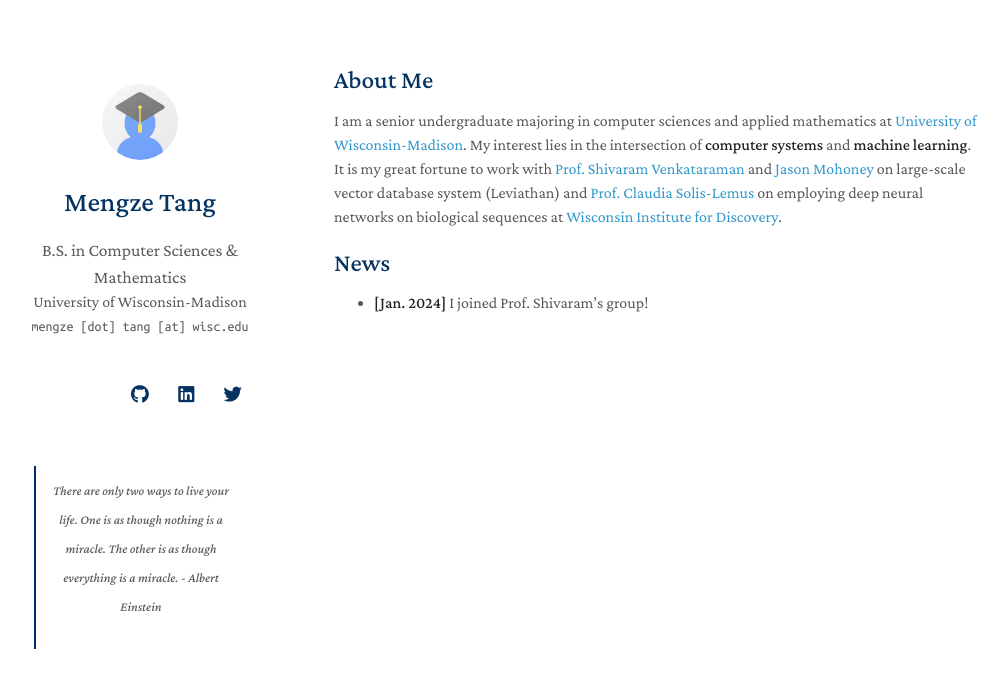
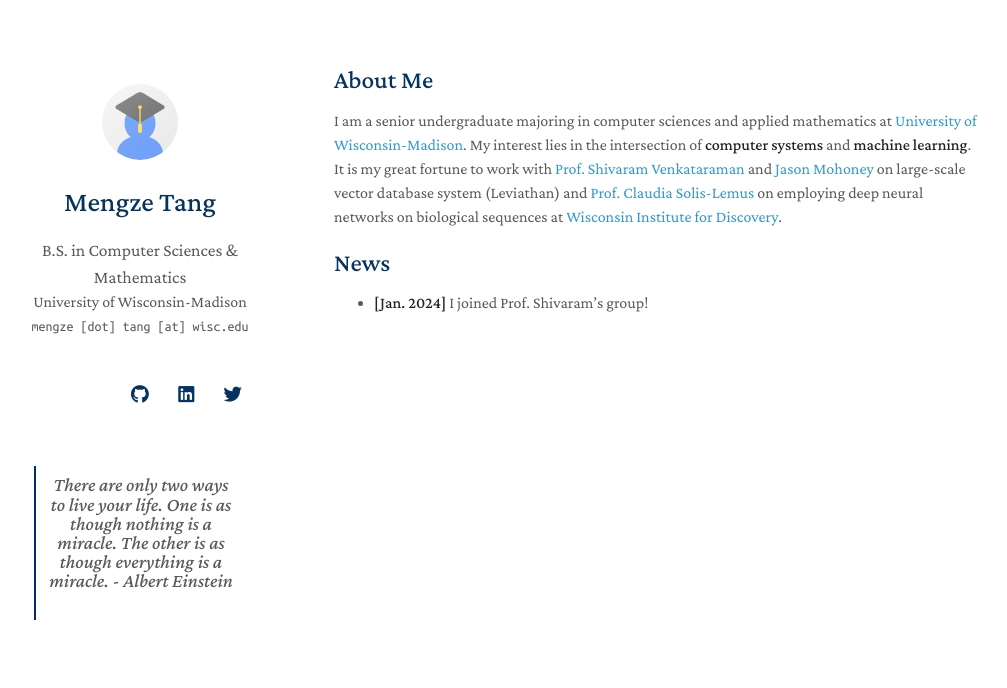
Before and after one commit to madmtang/madmtang.github.io, a Jekyll site: the page built from index.md, in a window 1280 px wide. Shown: the top 688 px of the page, without its empty margins (136-1143 px from the left). Built offline with Jekyll 4.4.1, drawn with Linux system fonts in a browser that asks for light colours; nearby versions of some CDN libraries; a style sheet for code colours, icons or effects is not loaded; our own code applies the rules of GitHub Pages for plain Markdown files.

Commit message:
adjust quote font

```diff
--- a/_layouts/homepage.html
+++ b/_layouts/homepage.html
@@ -93,8 +93,8 @@
         <br>
 
         <blockquote>
-            <p><font size="2">There are only two ways to live your life. One is as though nothing is a miracle.
-            The other is as though everything is a miracle. - Albert Einstein</font></p>
+            <p>There are only two ways to live your life. One is as though nothing is a miracle.
+            The other is as though everything is a miracle. - Albert Einstein</p>
         </blockquote>
 
       </header>
--- a/assets/css/font.css
+++ b/assets/css/font.css
@@ -9,3 +9,13 @@ body {
   font-weight:400;
   margin:0
 }
+
+blockquote {
+  background-color: #fff;
+  padding:0px;
+  font: 16.0px/1.5 Crimson Pro, serif;
+  color:#595959;
+  font-weight:400;
+  margin:0;
+  line-height: 1;
+}
```
